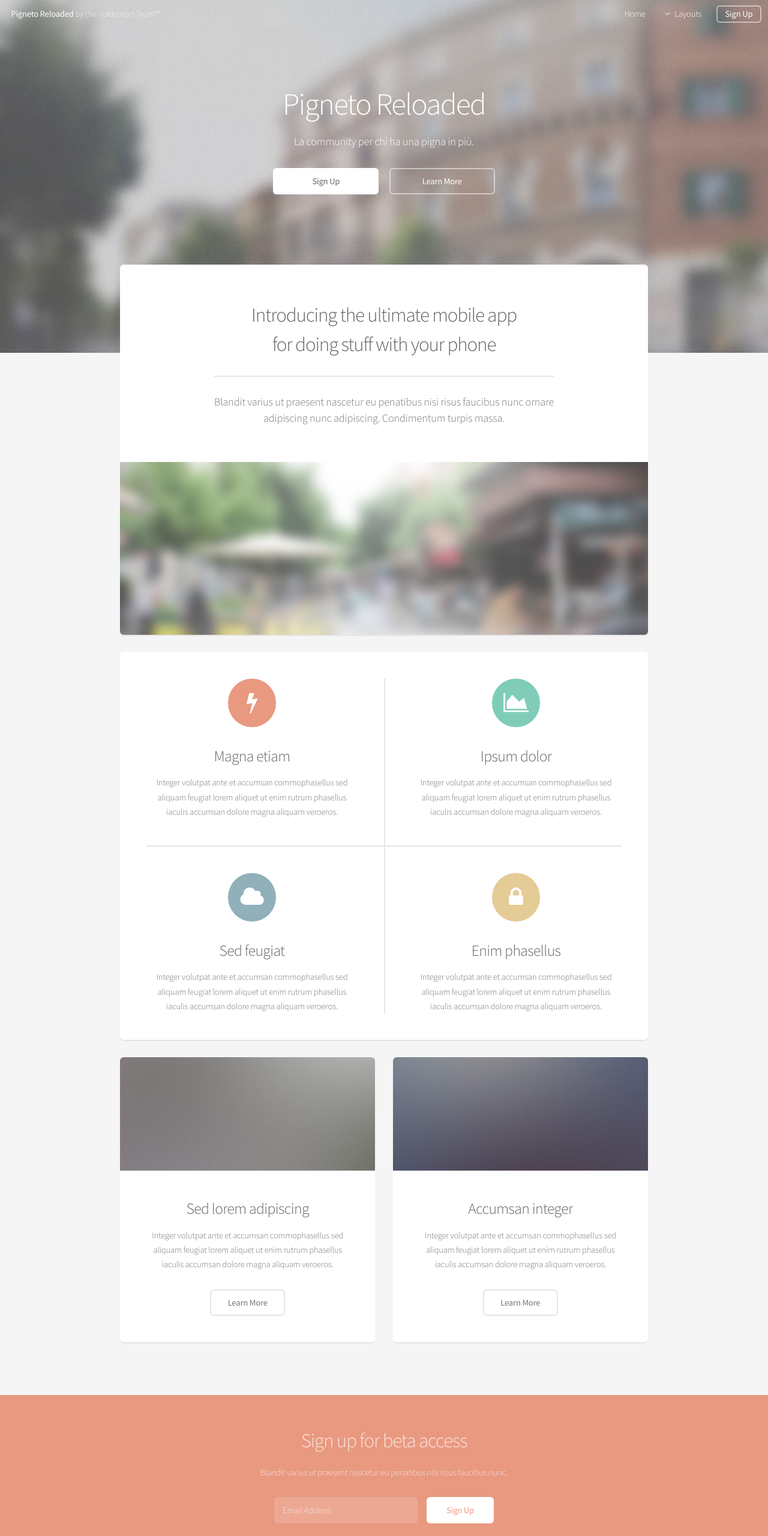
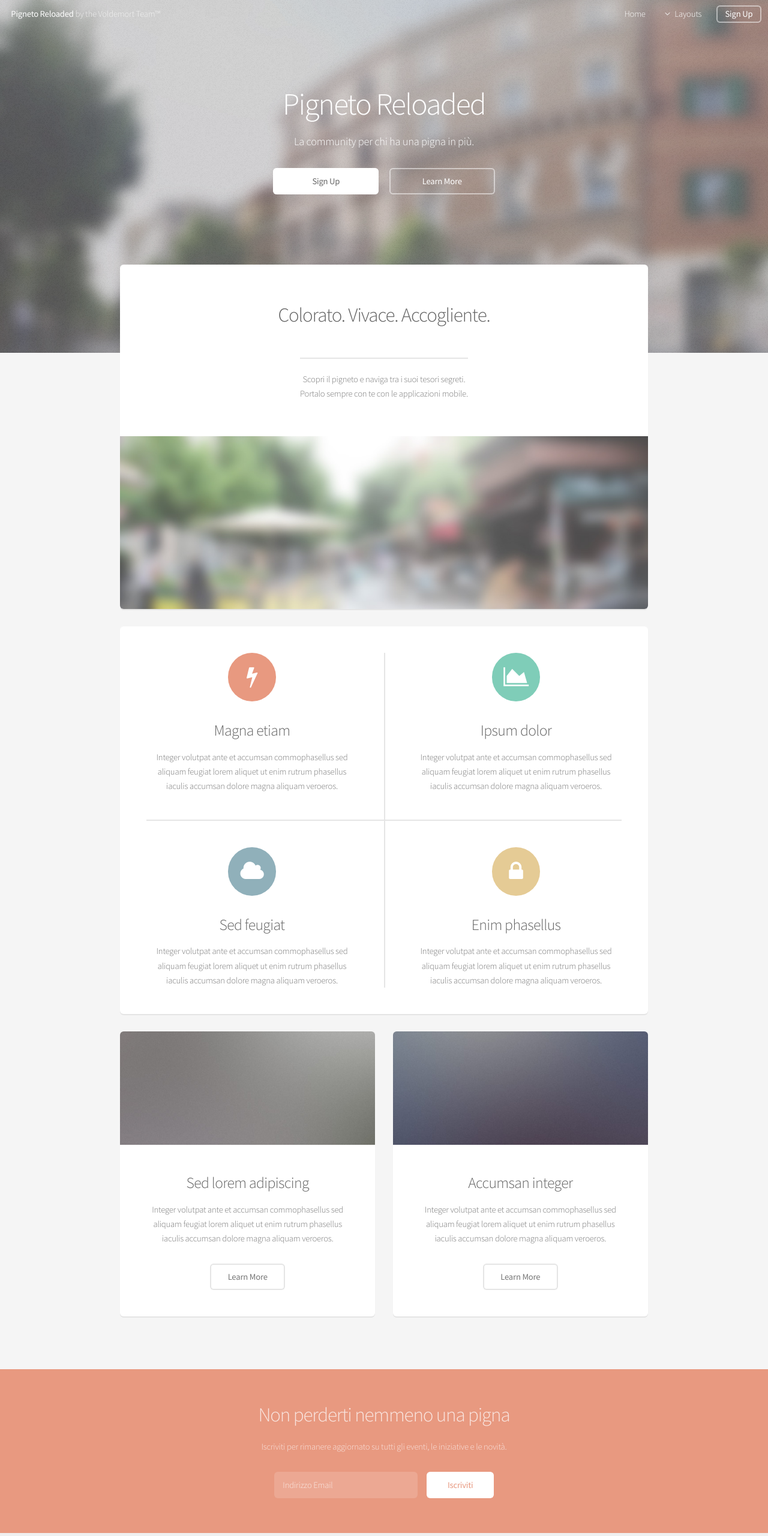
Before and after one commit to omissis/codesignjam2015, a plain HTML site: page index.html in a window 1280 px wide. Shown: the top 2560 px of the page at 60% size. Drawn offline with Linux system fonts and the light colour scheme.

Commit message:
Added a bit of copy to home page.

```diff
--- a/index.html
+++ b/index.html
@@ -59,11 +59,10 @@
 
 					<section class="box special">
 						<header class="major">
-							<h2>Introducing the ultimate mobile app
+							<h2>Colorato. Vivace. Accogliente.</h2>
 							<br />
-							for doing stuff with your phone</h2>
-							<p>Blandit varius ut praesent nascetur eu penatibus nisi risus faucibus nunc ornare<br />
-							adipiscing nunc adipiscing. Condimentum turpis massa.</p>
+							<p>Scopri il pigneto e naviga tra i suoi tesori segreti. <br />
+							Portalo sempre con te con le applicazioni mobile.</p>
 						</header>
 						<span class="image featured"><img src="images/pic01.jpg" alt="" /></span>
 					</section>
@@ -127,16 +126,16 @@
 			<!-- CTA -->
 				<section id="cta">
 
-					<h2>Sign up for beta access</h2>
-					<p>Blandit varius ut praesent nascetur eu penatibus nisi risus faucibus nunc.</p>
+					<h2>Non perderti nemmeno una pigna</h2>
+					<p>Iscriviti per rimanere aggiornato su tutti gli eventi, le iniziative e le novità.</p>
 
 					<form>
 						<div class="row uniform 50%">
 							<div class="8u 12u(mobilep)">
-								<input type="email" name="email" id="email" placeholder="Email Address" />
+								<input type="email" name="email" id="email" placeholder="Indirizzo Email" />
 							</div>
 							<div class="4u 12u(mobilep)">
-								<input type="submit" value="Sign Up" class="fit" />
+								<input type="submit" value="Iscriviti" class="fit" />
 							</div>
 						</div>
 					</form>
```
